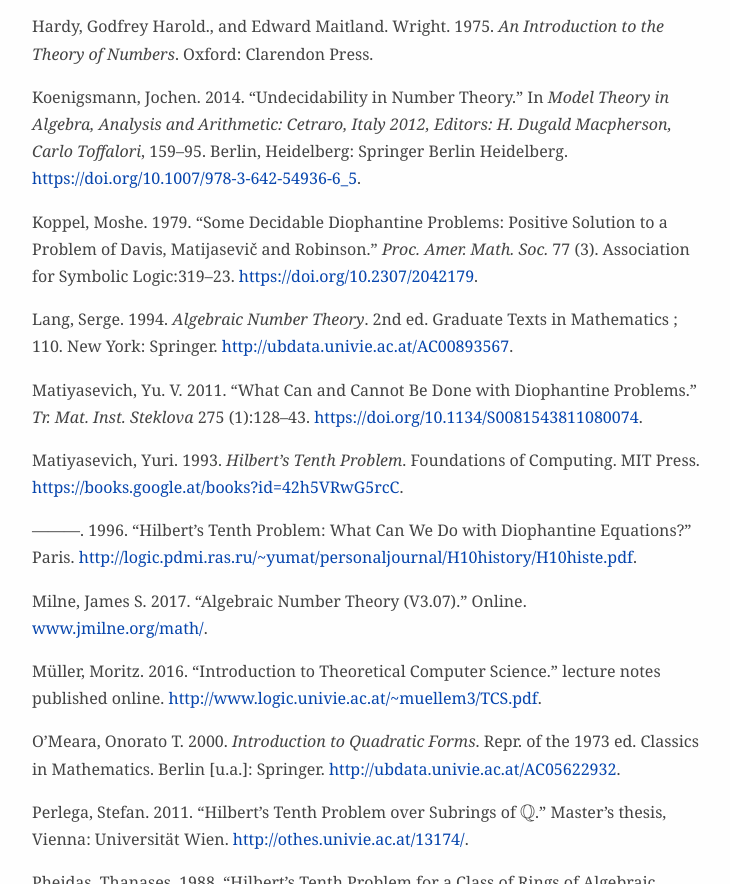
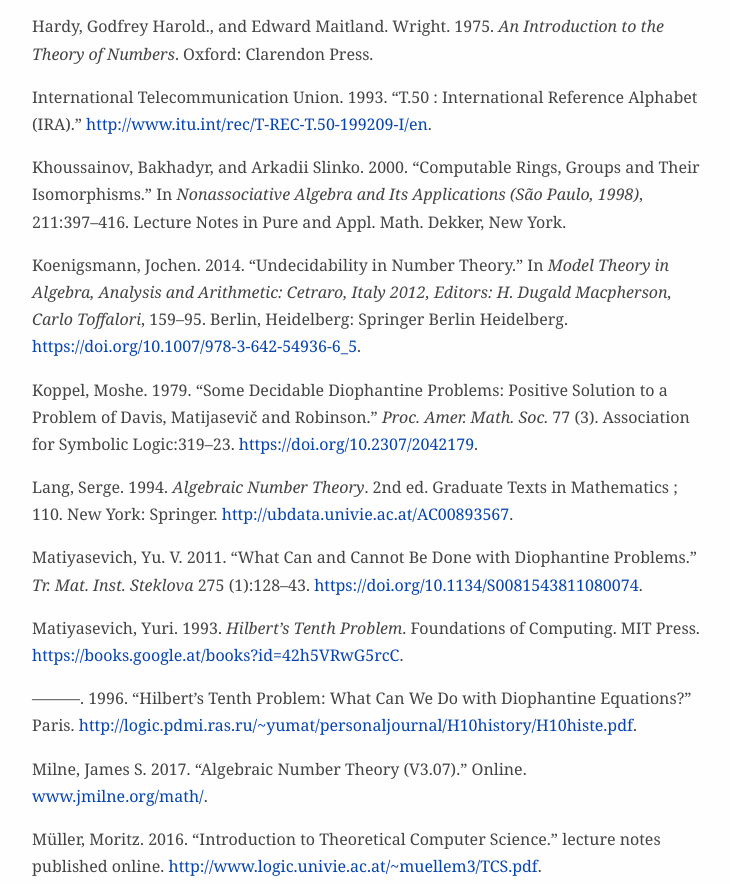
Before and after one commit to tim6her/Literatur, a plain HTML site: page docs/index.html in a window 1280 px wide. Shown: the part 1121-2005 px from the top of the page, without its empty margins (272-1002 px from the left). Drawn offline with nearby package versions, Linux system fonts and the light colour scheme; some packages are replaced by stand-ins of ours.

```diff
--- a/docs/index.html
+++ b/docs/index.html
@@ -49,6 +49,12 @@
 </div>
 <div id="ref-Hardy1975">
 <p>Hardy, Godfrey Harold., and Edward Maitland. Wright. 1975. <em>An Introduction to the Theory of Numbers</em>. Oxford: Clarendon Press.</p>
+</div>
+<div id="ref-ITU1993">
+<p>International Telecommunication Union. 1993. “T.50 : International Reference Alphabet (IRA).” <a href="http://www.itu.int/rec/T-REC-T.50-199209-I/en" class="uri">http://www.itu.int/rec/T-REC-T.50-199209-I/en</a>.</p>
+</div>
+<div id="ref-Khoussainov2000">
+<p>Khoussainov, Bakhadyr, and Arkadii Slinko. 2000. “Computable Rings, Groups and Their Isomorphisms.” In <em>Nonassociative Algebra and Its Applications (São Paulo, 1998)</em>, 211:397–416. Lecture Notes in Pure and Appl. Math. Dekker, New York.</p>
 </div>
 <div id="ref-Koenigsmann2014">
 <p>Koenigsmann, Jochen. 2014. “Undecidability in Number Theory.” In <em>Model Theory in Algebra, Analysis and Arithmetic: Cetraro, Italy 2012, Editors: H. Dugald Macpherson, Carlo Toffalori</em>, 159–95. Berlin, Heidelberg: Springer Berlin Heidelberg. <a href="https://doi.org/10.1007/978-3-642-54936-6_5" class="uri">https://doi.org/10.1007/978-3-642-54936-6_5</a>.</p>
```
Also changed, not shown: 1 other file.
